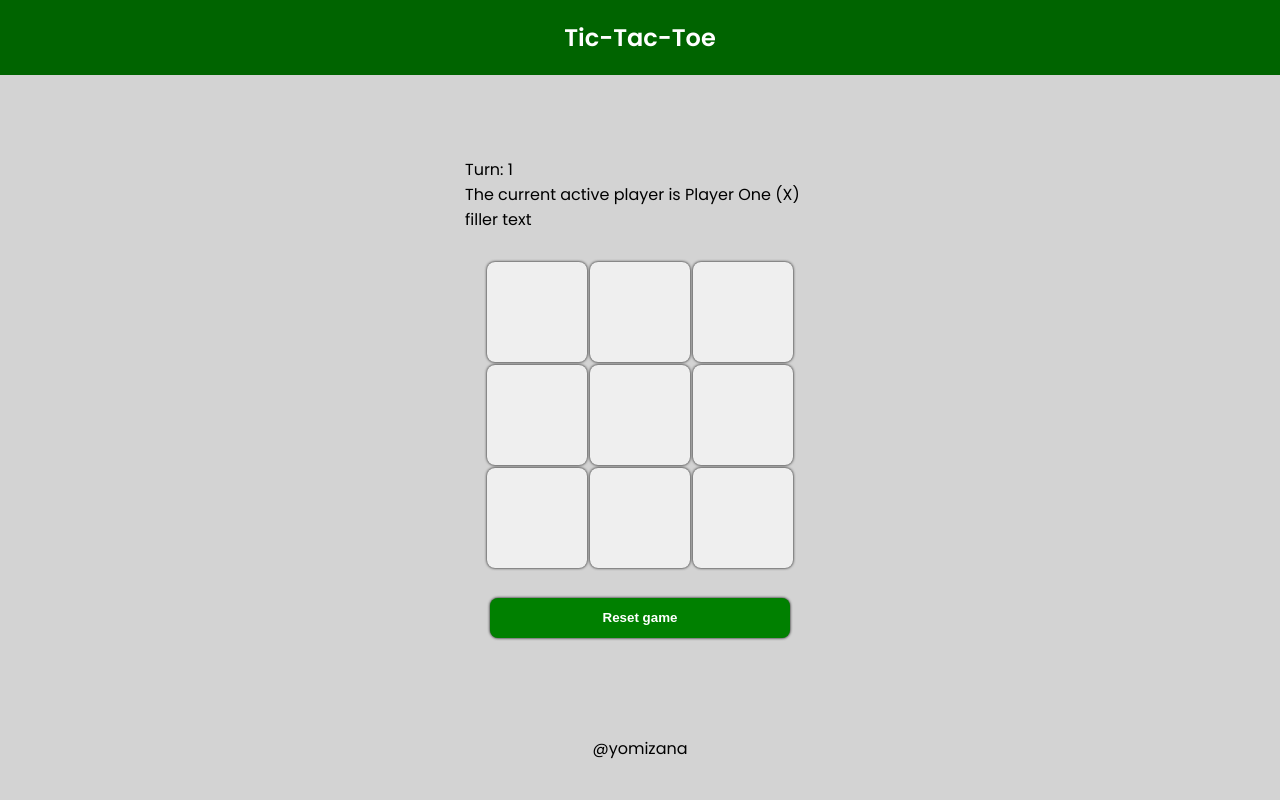
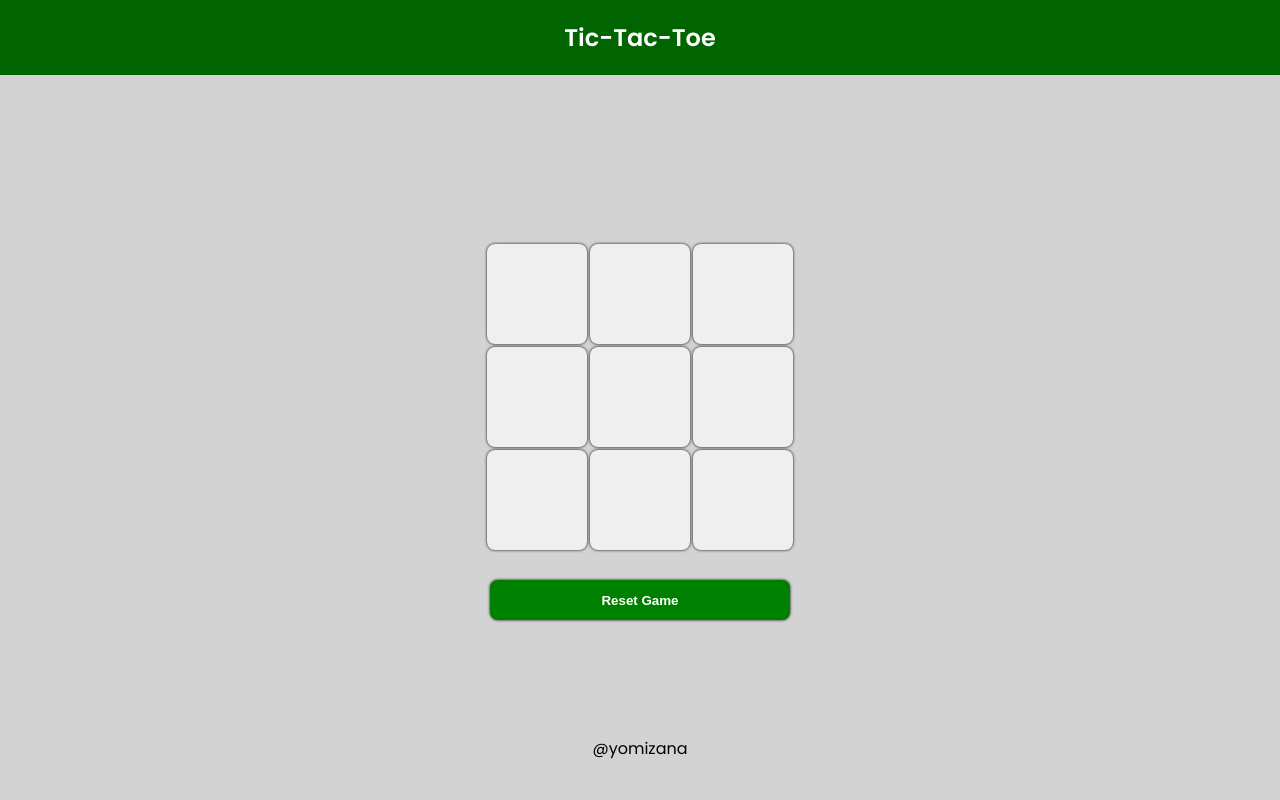
Before and after one commit to yomizana/tic-tac-toe, a plain HTML site: page index.html in a window 1280 px wide. Drawn offline with Linux system fonts and the light colour scheme.

Commit message:
Do not display the turn

```diff
--- a/index.html
+++ b/index.html
@@ -12,12 +12,11 @@
     <div class="header"><h2>Tic-Tac-Toe</h2></div>
     <div class="main-content">
       <div class="player-info-container">
-        <p class="turn"></p>
         <p class="player-info"></p>
-        <p class="announcement">filler text</p>
+        <p class="announcement"></p>
       </div>
       <div class="grid-container"></div>
-      <button class="reset-button">Reset game</button>
+      <button class="reset-button">Reset Game</button>
     </div>
     <div class="footer"><p>@yomizana</p></div>
     <script src="script.js"></script>
```
